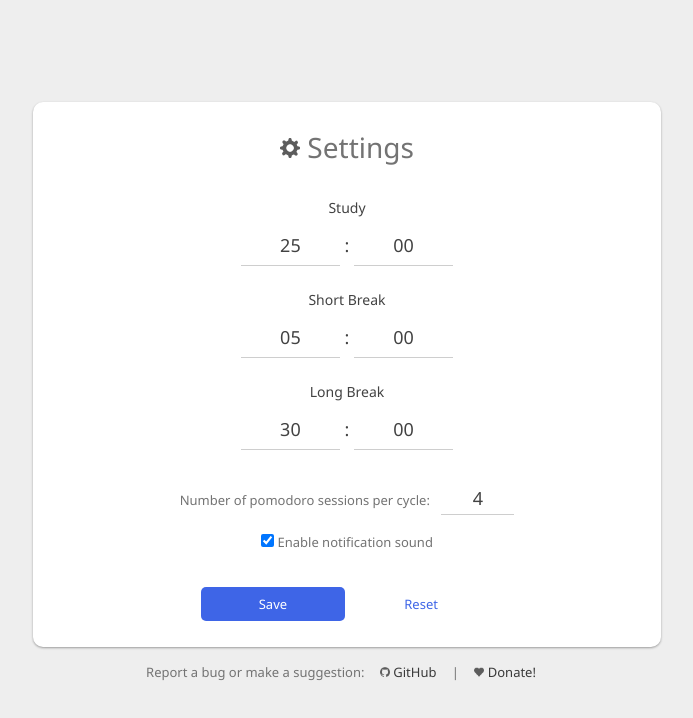
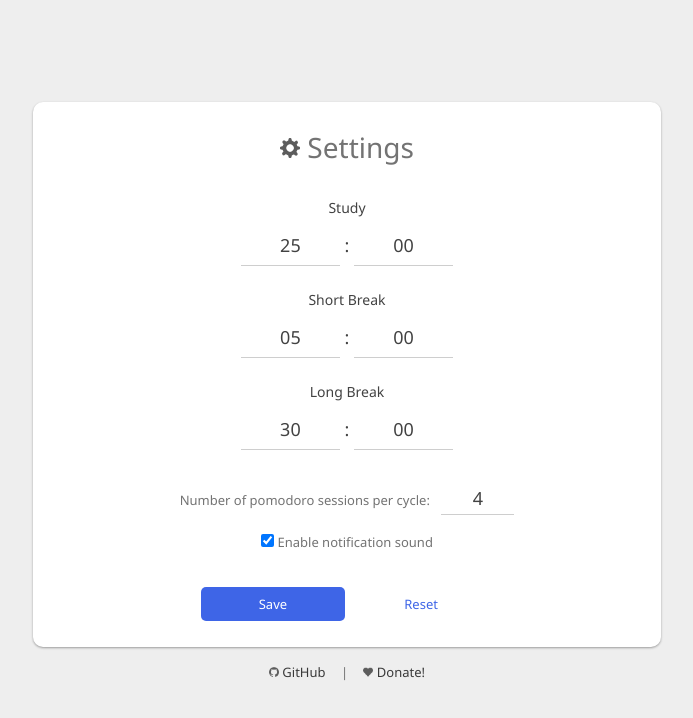
Before and after one commit to StudyTimer-Extension/StudyTimer, a browser extension: page options/options.html in a window 1280 px wide. Shown: the whole page, without its empty margins (293-986 px from the left). Drawn offline with Linux system fonts and the light colour scheme.

```diff
--- a/options/options.html
+++ b/options/options.html
@@ -32,7 +32,7 @@
 					<input id="resetButton" class="button default" type="button" value="Reset"/>
 				</form>
 			</div>
-			<p id="feedbackMessage" class="caption">Report a bug or make a suggestion: <a href="https://github.com/MatNascimento/StudyTimer" target="_blank"><img class="buttonIcon" src="../icons/github.png" alt="Github icon"/> GitHub</a> | <a href="https://www.paypal.com/cgi-bin/webscr?cmd=_donations&business=RFKBP9KSQ6XRE&item_name=Donate+any+amount+to+support+StudyTimer&currency_code=USD&source=url" target="_blank"><img class="buttonIcon" src="../icons/donate.png" alt="Donate icon"/> Donate!</a></p>
+			<p id="feedbackMessage" class="caption"><a href="https://github.com/MatNascimento/StudyTimer" target="_blank"><img class="buttonIcon" src="../icons/github.png" alt="Github icon"/> GitHub</a> | <a href="https://www.paypal.com/cgi-bin/webscr?cmd=_donations&business=RFKBP9KSQ6XRE&item_name=Donate+any+amount+to+support+StudyTimer&currency_code=USD&source=url" target="_blank"><img class="buttonIcon" src="../icons/donate.png" alt="Donate icon"/> Donate!</a></p>
 		</div>
 	</body>
 	<!-- Page Scripts -->
```
Also changed, not shown: README.md, manifest.json.
